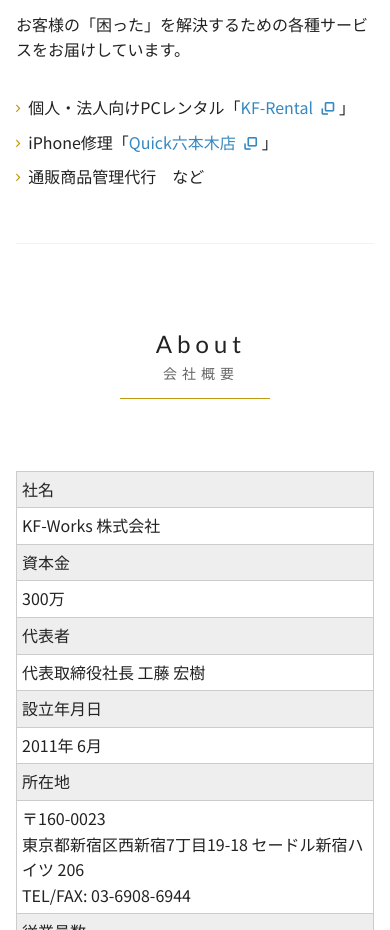
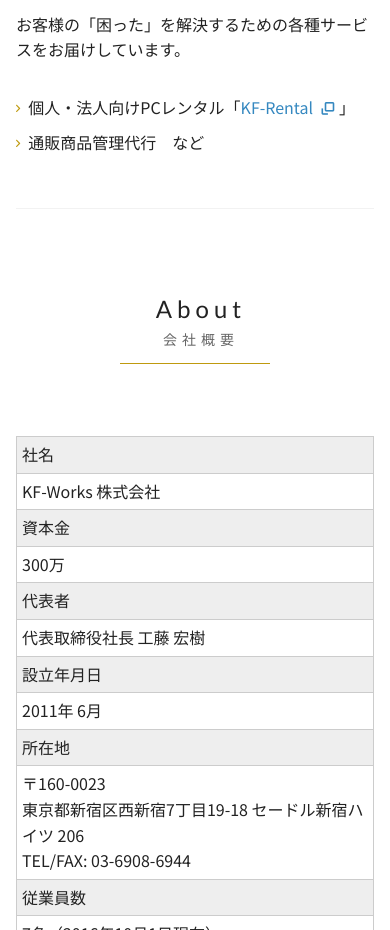
Before and after one commit to KF-kaneko/kf-hp, a plain HTML site: page index.html in a window 390 px wide. Shown: the part 7800-8730 px from the top of the page. Drawn offline with nearby package versions, Linux system fonts and the light colour scheme; a script that the page names is missing.

Commit message:
iPhone修理削除

```diff
--- a/index.html
+++ b/index.html
@@ -287,7 +287,6 @@
           <p>お客様の「困った」を解決するための各種サービスをお届けしています。</p>
           <ul>
             <li>個人・法人向けPCレンタル「<a href="http://rental.kf-works.co.jp/" target="_blank">KF-Rental <i class="icon-popup"></i></a>」</li>
-            <li>iPhone修理「<a href="http://iphonequick.com/roppongi/" target="_blank">Quick六本木店 <i class="icon-popup"></i></a>」</li>
             <li>通販商品管理代行　など</li>
           </ul>
         </div>
```
